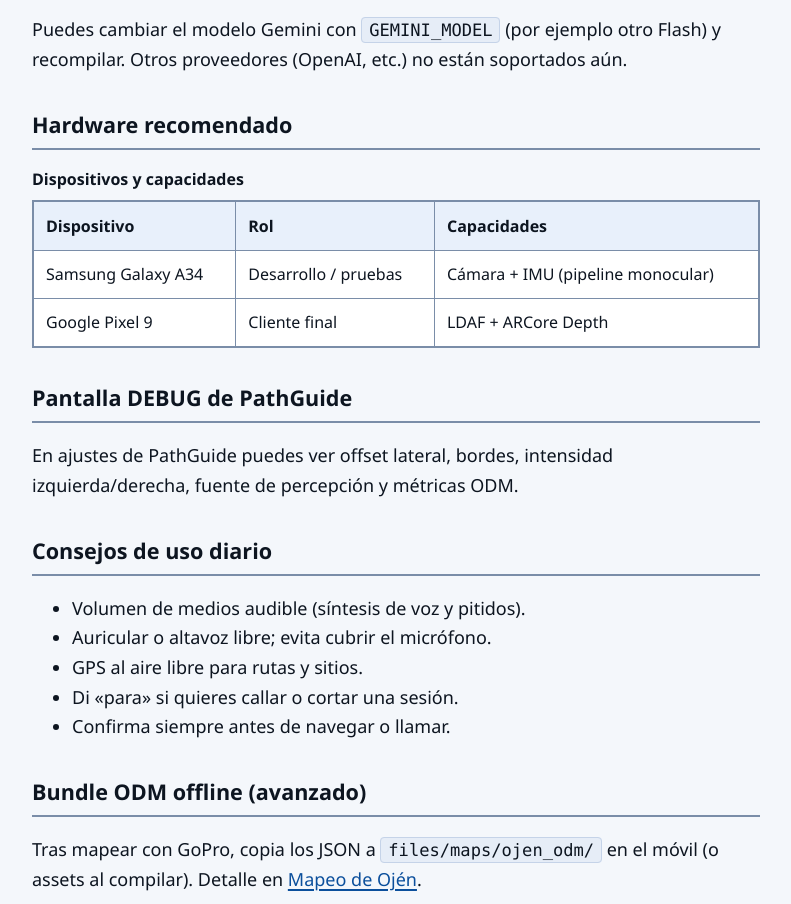
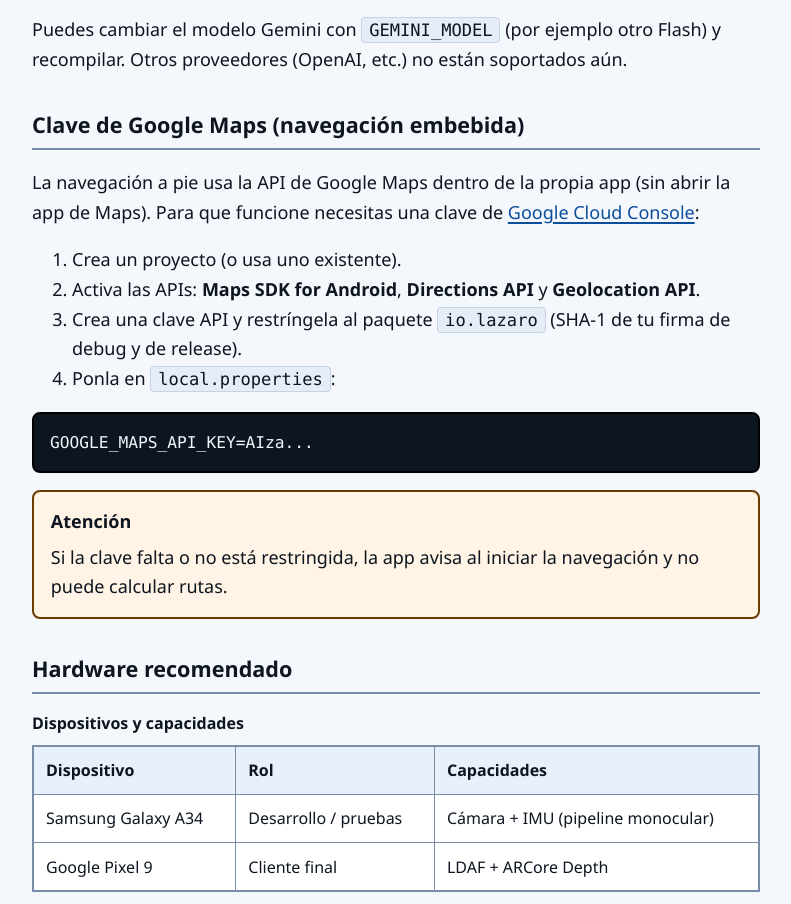
Before and after one commit to datak0w/Lazaro, a plain HTML site: page docs/configuracion.html in a window 1280 px wide. Shown: the part 836-1740 px from the top of the page, without its empty margins (244-1035 px from the left). Drawn offline with Linux system fonts and the light colour scheme.

Commit message:
fix(build): corrige asignación de keyAlias/keyPassword en firma release
Las propiedades val del SigningConfig quedaban sombreadas por los valores
locales y no se podía reasignar. Renombra las variables locales y aplica
los defaults (alias 'lazaro', keyPassword = keystorePassword).

docs: añade sección de clave Google Maps (navegación embebida).
chore: ignora *.keystore / *.jks (nunca subir firma).

```diff
--- a/docs/configuracion.html
+++ b/docs/configuracion.html
@@ -65,6 +65,25 @@
       y recompilar. Otros proveedores (OpenAI, etc.) no están soportados aún.
     </p>
 
+    <h2>Clave de Google Maps (navegación embebida)</h2>
+    <p>
+      La navegación a pie usa la API de Google Maps dentro de la propia app
+      (sin abrir la app de Maps). Para que funcione necesitas una clave de
+      <a href="https://console.cloud.google.com/">Google Cloud Console</a>:
+    </p>
+    <ol>
+      <li>Crea un proyecto (o usa uno existente).</li>
+      <li>Activa las APIs: <strong>Maps SDK for Android</strong>, <strong>Directions API</strong> y <strong>Geolocation API</strong>.</li>
+      <li>Crea una clave API y restríngela al paquete <code>io.lazaro</code> (SHA-1 de tu firma de debug y de release).</li>
+      <li>Ponla en <code>local.properties</code>:</li>
+    </ol>
+<pre><code>GOOGLE_MAPS_API_KEY=AIza...</code></pre>
+    <aside class="warn" aria-label="Atención">
+      <span class="warn-label">Atención</span>
+      Si la clave falta o no está restringida, la app avisa al iniciar la navegación
+      y no puede calcular rutas.
+    </aside>
+
     <h2>Hardware recomendado</h2>
     <table>
       <caption>Dispositivos y capacidades</caption>
```
Also changed, not shown: 2 other files.
